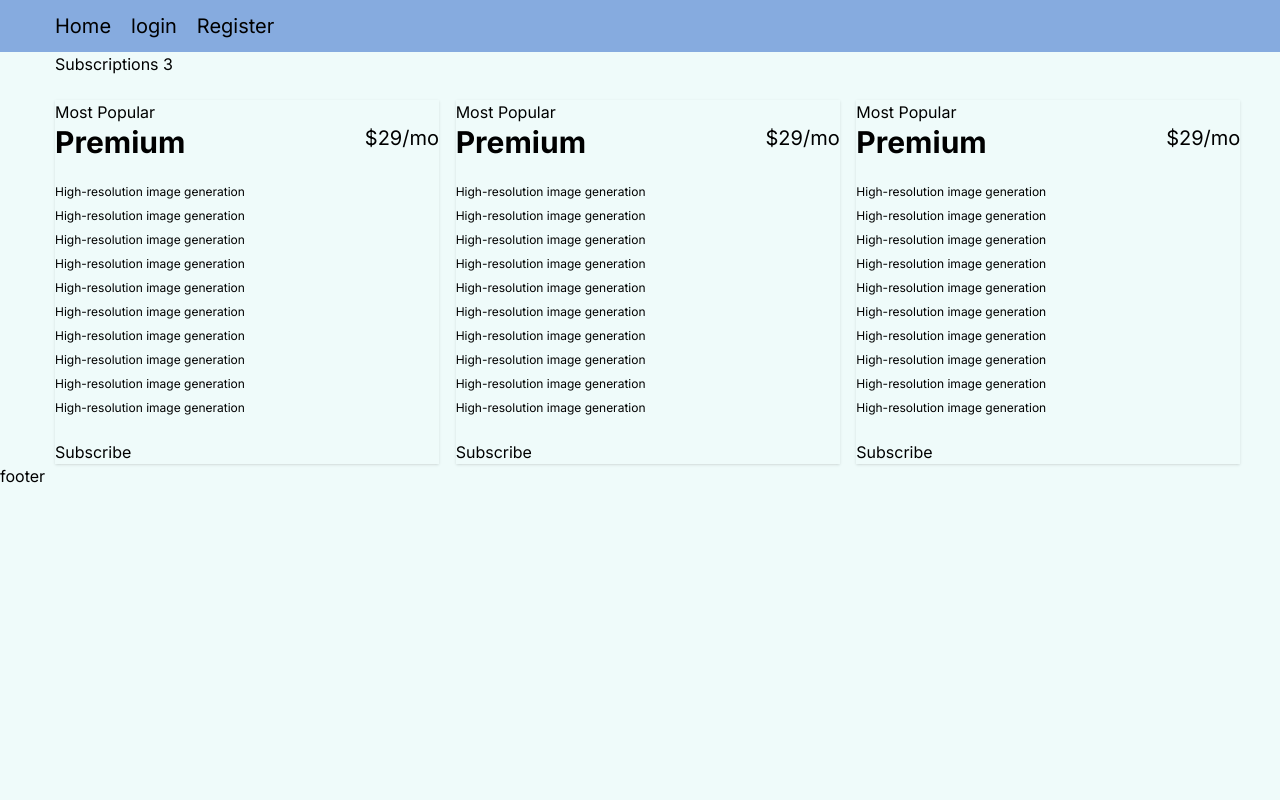
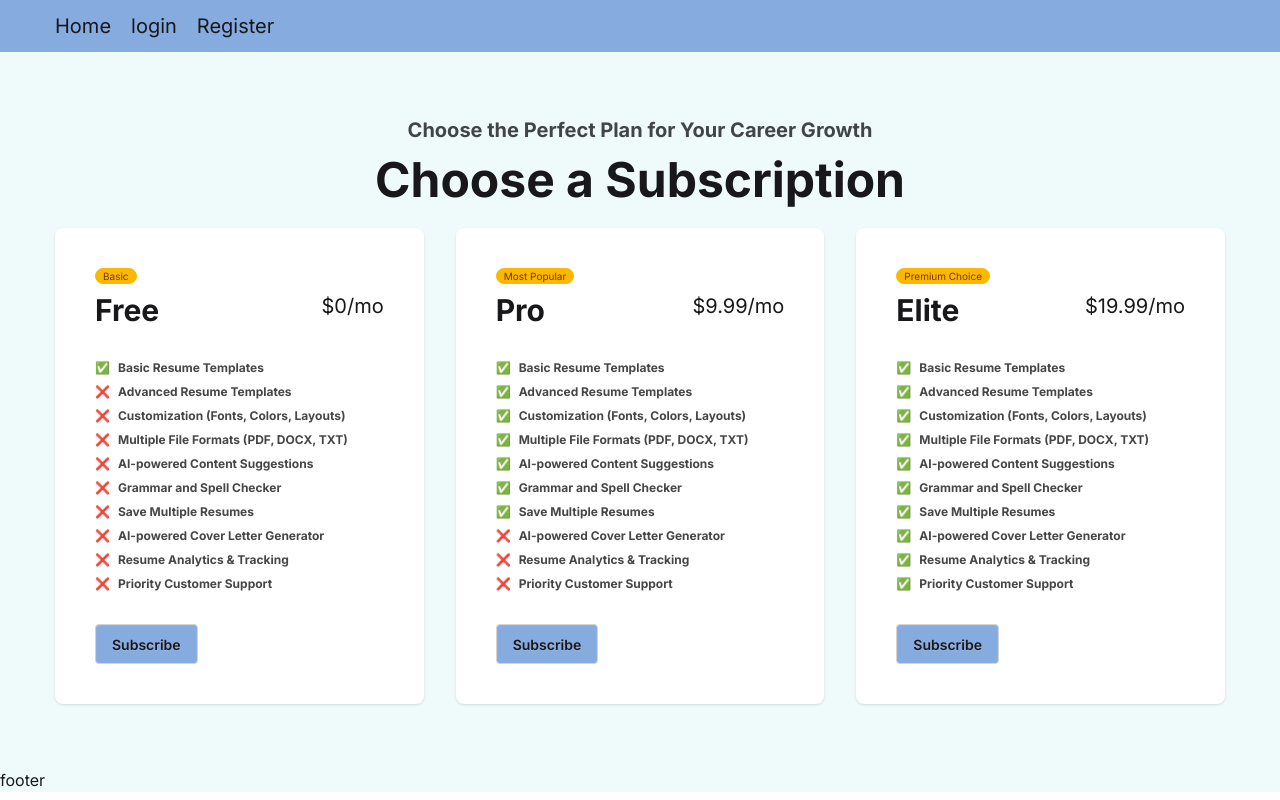
Before and after one commit to bikash-sarker-dev/resume360, a React (Vite) app: page / in a window 1280 px wide. Built offline with nearby package versions, Linux system fonts and the light colour scheme.

Commit message:
added Subscription section

```diff
--- a/package.json
+++ b/package.json
@@ -13,6 +13,7 @@
     "@tailwindcss/vite": "^4.0.13",
     "react": "^19.0.0",
     "react-dom": "^19.0.0",
+    "react-icons": "^5.5.0",
     "react-router": "^7.3.0",
     "tailwindcss": "^4.0.13"
   },
@@ -21,6 +22,7 @@
     "@types/react": "^19.0.10",
     "@types/react-dom": "^19.0.4",
     "@vitejs/plugin-react": "^4.3.4",
+    "daisyui": "^5.0.3",
     "eslint": "^9.21.0",
     "eslint-plugin-react-hooks": "^5.1.0",
     "eslint-plugin-react-refresh": "^0.4.19",
--- a/public/subscriptions.json
+++ b/public/subscriptions.json
@@ -5,6 +5,7 @@
         "name": "Free",
         "price": 0,
         "description": "Get started with basic resume templates and essential features for free.",
+        "popularityBadge": "Basic",
         "features": [
           { "name": "Basic Resume Templates", "available": true },
           { "name": "Advanced Resume Templates", "available": false },
@@ -24,6 +25,8 @@
         "name": "Pro",
         "price": 9.99,
         "description": "Unlock advanced templates, AI suggestions, and customization options.",
+        "popularityBadge": "Most Popular",
+
         "features": [
           { "name": "Basic Resume Templates", "available": true },
           { "name": "Advanced Resume Templates", "available": true },
@@ -43,6 +46,7 @@
         "name": "Elite",
         "price": 19.99,
         "description": "Get full access to AI tools, analytics, and priority support for career growth.",
+        "popularityBadge": "Premium Choice",
         "features": [
           { "name": "Basic Resume Templates", "available": true },
           { "name": "Advanced Resume Templates", "available": true },
--- a/src/components/Subscriptions/Subscriptions.jsx
+++ b/src/components/Subscriptions/Subscriptions.jsx
@@ -18,31 +18,34 @@ export const Subscriptions = () => {
     )
 
   return (
-    <div className='container mx-auto '>
-        Subscriptions  {subscriptions.length}
-
+    <div className='container mx-auto py-16'>
+      <div className='text-center font-bold'>
+      <h5 className='text-lg md:text-xl mb-3 opacity-80'>Choose the Perfect Plan for Your Career Growth</h5>
+      <h1 className='text-2xl md:text-3xl lg:text-5xl'> Choose a Subscription </h1>
+      </div>
         <div className='mt-6 grid grid-cols-1 md:grid-cols-2 lg:grid-cols-3
         gap-8
         '>
             {
-                subscriptions.map((subscription ,idx)=><div className="card w-96 bg-base-100 shadow-sm">
+                subscriptions.map((subscription ,idx)=><div
+                className="card p-4 bg-white  shadow-sm">
                 <div className="card-body">
-                  <span className="badge badge-xs badge-warning">Most Popular</span>
+                  <span className="badge badge-xs badge-warning">{subscription.popularityBadge && subscription.popularityBadge }</span>
                   <div className="flex justify-between">
-                    <h2 className="text-3xl font-bold">Premium</h2>
-                    <span className="text-xl">$29/mo</span>
+                    <h2 className="text-3xl font-bold">{subscription.name}</h2>
+                    <span className="text-xl">${subscription.price}/mo</span>
                   </div>
                   <ul className="mt-6 flex flex-col gap-2 text-xs">
                    {
                     subscription.features.map(feature=> <li>
-                        <p></p>
-                        <span>High-resolution image generation</span>
+                        <p className='inline-block mr-2'>{feature.available?"✅":"❌"}</p>
+                        <span className=' font-bold opacity-80'>{feature.name}</span>
                       </li>)
                    }
 
                   </ul>
-                  <div className="mt-6">
-                    <button className="btn btn-primary btn-block">Subscribe</button>
+                  <div className="mt-6 ">
+                    <button className="btn btn-active  bg-[#86abdf] ">Subscribe</button>
                   </div>
                 </div>
               </div>)
@@ -50,6 +53,8 @@ export const Subscriptions = () => {
         </div>
 
 
+
+
         </div>
   )
 }
--- a/src/index.css
+++ b/src/index.css
@@ -3,6 +3,9 @@
 
 /* tailwindcss config  */
 @import "tailwindcss";
+
+/* Daisy Ui */
+@plugin "daisyui";
 
 /* theme custom color  */
 @theme {
```
Also changed, not shown: 1 other file (tests, documents, lock files or other folders).
